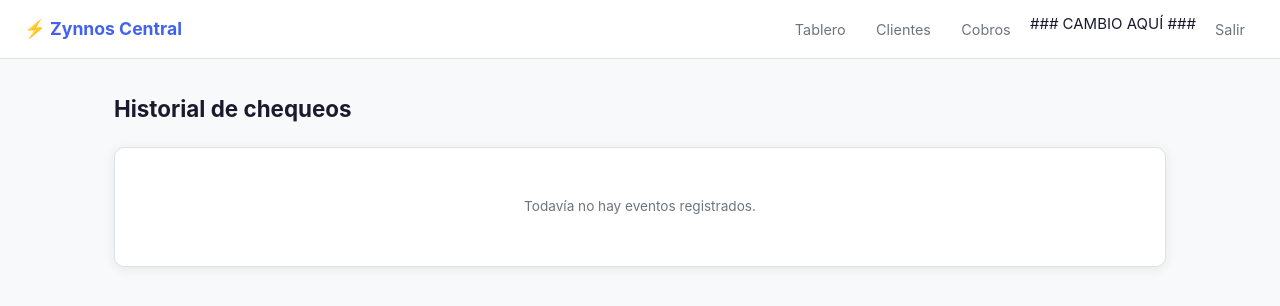
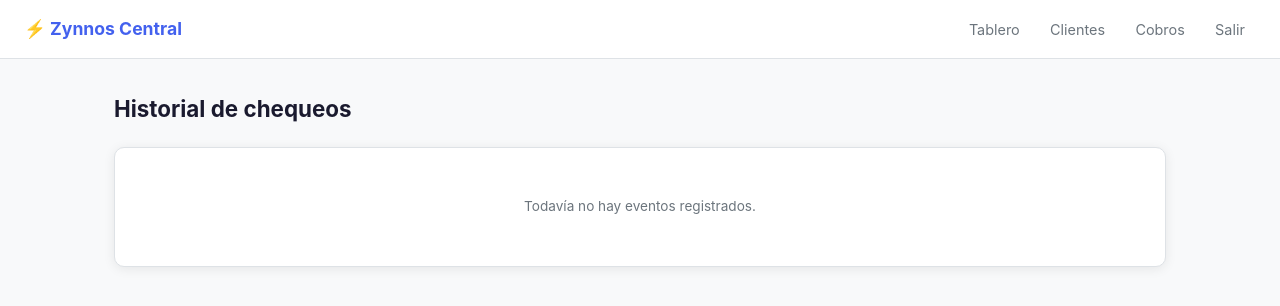
Before and after one commit to zynnoslabs/Central, a Flask app: page /avisos/ in a window 1280 px wide. Shown: the top 306 px of the page. Run offline with Flask 3, Linux system fonts and the light colour scheme; the visitor is signed in with stand-in values (Sample User, id 1); data that the repository does not hold is empty; some libraries are stand-ins or nearby versions.

Commit message:
fix: sacar comentario CAMBIO AQUI del navbar

```diff
--- a/app/templates/base.html
+++ b/app/templates/base.html
@@ -189,7 +189,7 @@
       <a href="{{ url_for('clientes.lista') }}"
          class="{{ 'activo' if request.endpoint and request.endpoint.startswith('clientes') }}">Clientes</a>
       <a href="{{ url_for('cobros.inicio') }}"
-         class="{{ 'activo' if request.endpoint and request.endpoint.startswith('cobros') }}">Cobros</a>  ### CAMBIO AQUÍ ###
+         class="{{ 'activo' if request.endpoint and request.endpoint.startswith('cobros') }}">Cobros</a>
       <a href="{{ url_for('auth.logout') }}">Salir</a>
     </div>
   </nav>
```
